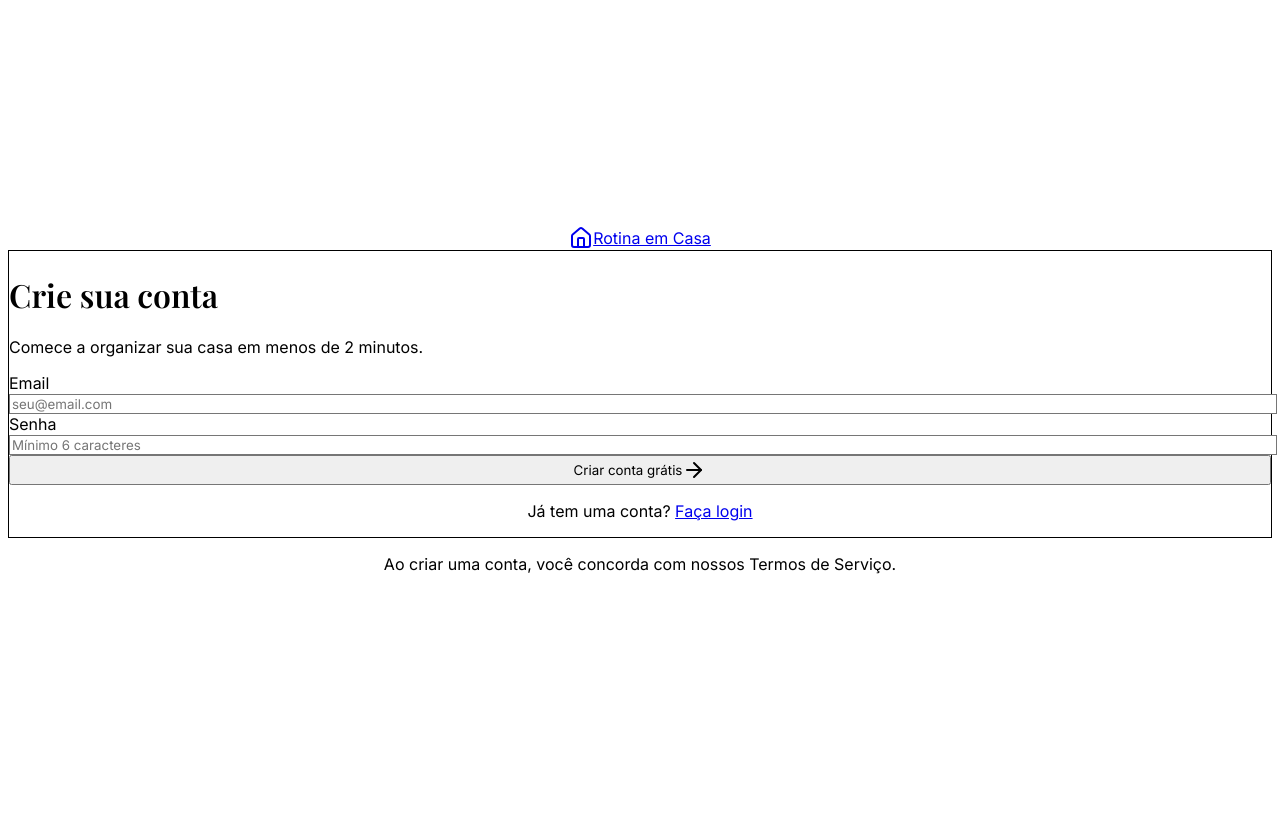
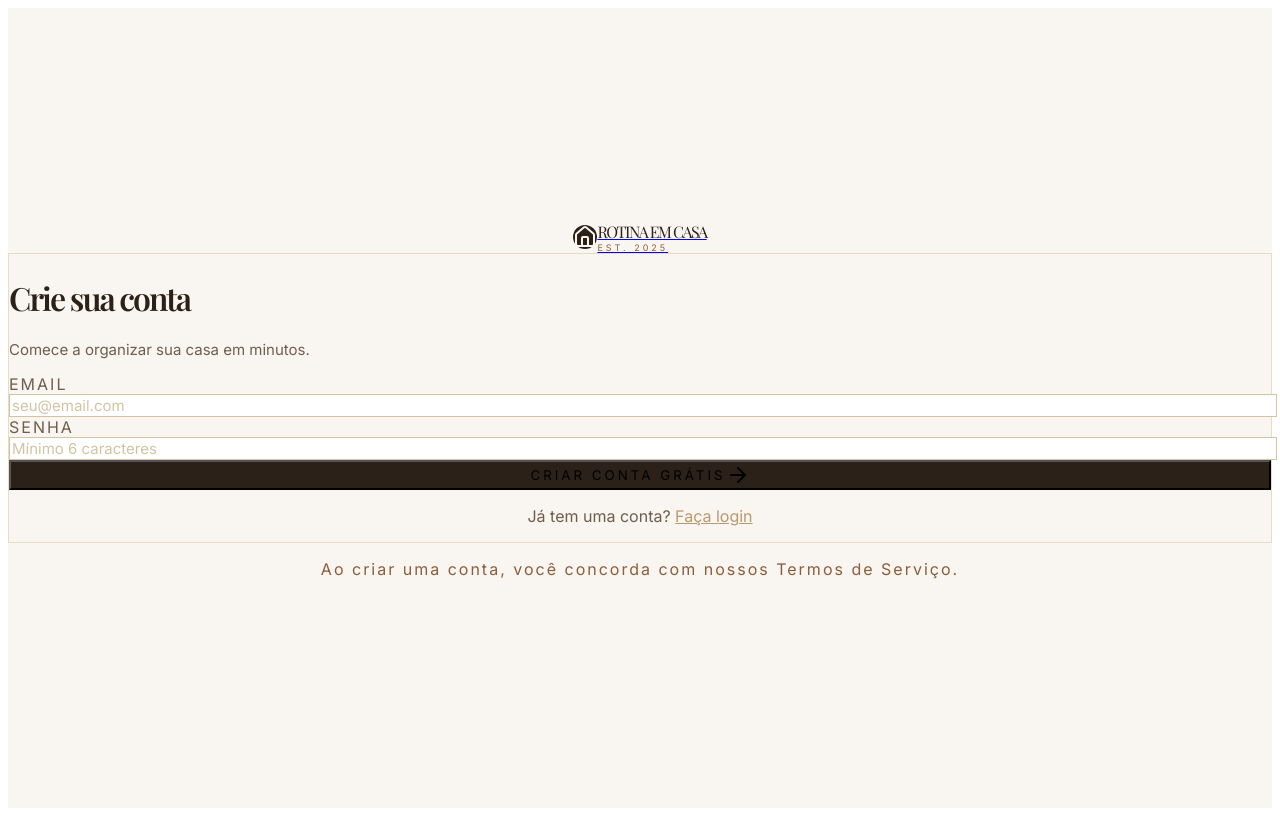
Before and after one commit to italo0machado/rotina-em-casa, a React (Vite) app in the folder frontend/: page /cadastro in a window 1280 px wide. Built offline with nearby package versions, Linux system fonts and the light colour scheme.

Commit message:
feat: Login e Cadastro com estilo premium (mesmo visual da landing page)

```diff
--- a/frontend/src/pages/Cadastro.tsx
+++ b/frontend/src/pages/Cadastro.tsx
@@ -39,50 +39,53 @@ export default function Cadastro() {
   };
 
   return (
-    <div className="min-h-screen bg-zinc-950 flex items-center justify-center px-6">
+    <div className="min-h-screen bg-[#f9f5f0] flex items-center justify-center px-6">
       <div className="w-full max-w-md">
         {/* Logo */}
         <div className="flex justify-center mb-10">
           <Link to="/" className="flex items-center gap-3">
-            <div className="w-11 h-11 rounded-2xl bg-emerald-500 flex items-center justify-center">
-              <Home className="w-6 h-6 text-zinc-950" />
+            <div className="w-10 h-10 bg-[#2c2118] rounded-full flex items-center justify-center">
+              <Home className="w-5 h-5 text-[#f9f5f0]" />
             </div>
-            <span className="font-semibold text-2xl tracking-tight text-white">Rotina em Casa</span>
+            <div>
+              <div className="font-serif text-2xl tracking-[-1.5px] text-[#2c2118]">ROTINA EM CASA</div>
+              <div className="text-[9px] text-[#8b5e3c] -mt-1 tracking-[3px]">EST. 2025</div>
+            </div>
           </Link>
         </div>
 
-        <div className="bg-zinc-900 border border-zinc-800 rounded-3xl p-10">
+        <div className="bg-white border border-[#e8dcc6] rounded-3xl p-10 shadow-sm">
           <div className="mb-8">
-            <h1 className="text-4xl font-semibold tracking-tighter text-white mb-2">Crie sua conta</h1>
-            <p className="text-zinc-400">Comece a organizar sua casa em menos de 2 minutos.</p>
+            <h1 className="font-serif text-5xl tracking-[-2px] text-[#2c2118] mb-3">Crie sua conta</h1>
+            <p className="text-[#6f5e4f] text-[15px]">Comece a organizar sua casa em minutos.</p>
           </div>
 
           {error && (
-            <div className="mb-6 p-4 bg-red-500/10 border border-red-500/20 rounded-2xl text-red-400 text-sm">
+            <div className="mb-6 p-4 bg-[#f9f5f0] border border-[#e8dcc6] rounded-2xl text-[#8b5e3c] text-sm">
               {error}
             </div>
           )}
 
-          <form onSubmit={handleSubmit} className="space-y-5">
+          <form onSubmit={handleSubmit} className="space-y-6">
             <div>
-              <label className="block text-sm font-medium text-zinc-400 mb-2">Email</label>
+              <label className="block text-xs tracking-[2px] mb-2 text-[#6f5e4f]">EMAIL</label>
               <input
                 type="email"
                 value={email}
                 onChange={(e) => setEmail(e.target.value)}
-                className="w-full bg-zinc-950 border border-zinc-800 rounded-2xl px-5 py-3.5 text-white placeholder:text-zinc-600 focus:outline-none focus:border-emerald-500/50 transition-colors"
+                className="w-full border border-[#d4c3a3] bg-white px-6 py-4 rounded-2xl text-[15px] focus:border-[#b89a6f] focus:outline-none placeholder:text-[#d4c3a3]"
                 placeholder="seu@email.com"
                 required
               />
             </div>
 
             <div>
-              <label className="block text-sm font-medium text-zinc-400 mb-2">Senha</label>
+              <label className="block text-xs tracking-[2px] mb-2 text-[#6f5e4f]">SENHA</label>
               <input
                 type="password"
                 value={password}
                 onChange={(e) => setPassword(e.target.value)}
-                className="w-full bg-zinc-950 border border-zinc-800 rounded-2xl px-5 py-3.5 text-white placeholder:text-zinc-600 focus:outline-none focus:border-emerald-500/50 transition-colors"
+                className="w-full border border-[#d4c3a3] bg-white px-6 py-4 rounded-2xl text-[15px] focus:border-[#b89a6f] focus:outline-none placeholder:text-[#d4c3a3]"
                 placeholder="Mínimo 6 caracteres"
                 minLength={6}
                 required
@@ -92,20 +95,20 @@ export default function Cadastro() {
             <button
               type="submit"
               disabled={loading}
-              className="w-full mt-2 flex items-center justify-center gap-2 bg-emerald-500 hover:bg-emerald-400 disabled:bg-emerald-500/60 text-zinc-950 font-medium py-4 rounded-2xl transition-all active:scale-[0.985]"
+              className="w-full mt-2 flex items-center justify-center gap-3 bg-[#2c2118] hover:bg-[#3f2a1d] disabled:bg-[#2c2118]/60 text-white text-sm tracking-[3px] py-4 rounded-2xl transition-all active:scale-[0.985]"
             >
-              {loading ? 'Criando conta...' : 'Criar conta grátis'}
+              {loading ? 'CRIANDO CONTA...' : 'CRIAR CONTA GRÁTIS'}
               {!loading && <ArrowRight className="w-4 h-4" />}
             </button>
           </form>
 
-          <p className="text-center text-sm text-zinc-500 mt-8">
+          <p className="text-center text-sm text-[#6f5e4f] mt-8">
             Já tem uma conta?{' '}
-            <Link to="/login" className="text-emerald-500 hover:underline">Faça login</Link>
+            <Link to="/login" className="text-[#b89a6f] hover:underline font-medium">Faça login</Link>
           </p>
         </div>
 
-        <p className="text-center text-xs text-zinc-600 mt-8">
+        <p className="text-center text-xs text-[#8b5e3c] mt-8 tracking-[2px]">
           Ao criar uma conta, você concorda com nossos Termos de Serviço.
         </p>
       </div>
--- a/frontend/src/pages/Login.tsx
+++ b/frontend/src/pages/Login.tsx
@@ -39,50 +39,53 @@ export default function Login() {
   };
 
   return (
-    <div className="min-h-screen bg-zinc-950 flex items-center justify-center px-6">
+    <div className="min-h-screen bg-[#f9f5f0] flex items-center justify-center px-6">
       <div className="w-full max-w-md">
         {/* Logo */}
         <div className="flex justify-center mb-10">
           <Link to="/" className="flex items-center gap-3">
-            <div className="w-11 h-11 rounded-2xl bg-emerald-500 flex items-center justify-center">
-              <Home className="w-6 h-6 text-zinc-950" />
+            <div className="w-10 h-10 bg-[#2c2118] rounded-full flex items-center justify-center">
+              <Home className="w-5 h-5 text-[#f9f5f0]" />
             </div>
-            <span className="font-semibold text-2xl tracking-tight text-white">Rotina em Casa</span>
+            <div>
+              <div className="font-serif text-2xl tracking-[-1.5px] text-[#2c2118]">ROTINA EM CASA</div>
+              <div className="text-[9px] text-[#8b5e3c] -mt-1 tracking-[3px]">EST. 2025</div>
+            </div>
           </Link>
         </div>
 
-        <div className="bg-zinc-900 border border-zinc-800 rounded-3xl p-10">
+        <div className="bg-white border border-[#e8dcc6] rounded-3xl p-10 shadow-sm">
           <div className="mb-8">
-            <h1 className="text-4xl font-semibold tracking-tighter text-white mb-2">Bem-vindo de volta</h1>
-            <p className="text-zinc-400">Entre na sua conta para acessar suas escalas.</p>
+            <h1 className="font-serif text-5xl tracking-[-2px] text-[#2c2118] mb-3">Bem-vindo de volta</h1>
+            <p className="text-[#6f5e4f] text-[15px]">Entre na sua conta para acessar suas escalas.</p>
           </div>
 
           {error && (
-            <div className="mb-6 p-4 bg-red-500/10 border border-red-500/20 rounded-2xl text-red-400 text-sm">
+            <div className="mb-6 p-4 bg-[#f9f5f0] border border-[#e8dcc6] rounded-2xl text-[#8b5e3c] text-sm">
               {error}
             </div>
           )}
 
-          <form onSubmit={handleSubmit} className="space-y-5">
+          <form onSubmit={handleSubmit} className="space-y-6">
             <div>
-              <label className="block text-sm font-medium text-zinc-400 mb-2">Email</label>
+              <label className="block text-xs tracking-[2px] mb-2 text-[#6f5e4f]">EMAIL</label>
               <input
                 type="email"
                 value={email}
                 onChange={(e) => setEmail(e.target.value)}
-                className="w-full bg-zinc-950 border border-zinc-800 rounded-2xl px-5 py-3.5 text-white placeholder:text-zinc-600 focus:outline-none focus:border-emerald-500/50 transition-colors"
+                className="w-full border border-[#d4c3a3] bg-white px-6 py-4 rounded-2xl text-[15px] focus:border-[#b89a6f] focus:outline-none placeholder:text-[#d4c3a3]"
                 placeholder="seu@email.com"
                 required
               />
             </div>
 
             <div>
-              <label className="block text-sm font-medium text-zinc-400 mb-2">Senha</label>
+              <label className="block text-xs tracking-[2px] mb-2 text-[#6f5e4f]">SENHA</label>
               <input
                 type="password"
                 value={password}
                 onChange={(e) => setPassword(e.target.value)}
-                className="w-full bg-zinc-950 border border-zinc-800 rounded-2xl px-5 py-3.5 text-white placeholder:text-zinc-600 focus:outline-none focus:border-emerald-500/50 transition-colors"
+                className="w-full border border-[#d4c3a3] bg-white px-6 py-4 rounded-2xl text-[15px] focus:border-[#b89a6f] focus:outline-none placeholder:text-[#d4c3a3]"
                 placeholder="••••••••"
                 required
               />
@@ -91,21 +94,21 @@ export default function Login() {
             <button
               type="submit"
               disabled={loading}
-              className="w-full mt-2 flex items-center justify-center gap-2 bg-emerald-500 hover:bg-emerald-400 disabled:bg-emerald-500/60 text-zinc-950 font-medium py-4 rounded-2xl transition-all active:scale-[0.985]"
+              className="w-full mt-2 flex items-center justify-center gap-3 bg-[#2c2118] hover:bg-[#3f2a1d] disabled:bg-[#2c2118]/60 text-white text-sm tracking-[3px] py-4 rounded-2xl transition-all active:scale-[0.985]"
             >
-              {loading ? 'Entrando...' : 'Entrar'}
+              {loading ? 'ENTRANDO...' : 'ENTRAR'}
               {!loading && <ArrowRight className="w-4 h-4" />}
             </button>
           </form>
 
-          <p className="text-center text-sm text-zinc-500 mt-8">
+          <p className="text-center text-sm text-[#6f5e4f] mt-8">
             Ainda não tem conta?{' '}
-            <Link to="/cadastro" className="text-emerald-500 hover:underline">Crie uma agora</Link>
+            <Link to="/cadastro" className="text-[#b89a6f] hover:underline font-medium">Crie uma agora</Link>
           </p>
         </div>
 
-        <p className="text-center text-xs text-zinc-600 mt-8">
-          © {new Date().getFullYear()} Rotina em Casa
+        <p className="text-center text-xs text-[#8b5e3c] mt-8 tracking-[2px]">
+          © {new Date().getFullYear()} ROTINA EM CASA
         </p>
       </div>
     </div>
```
